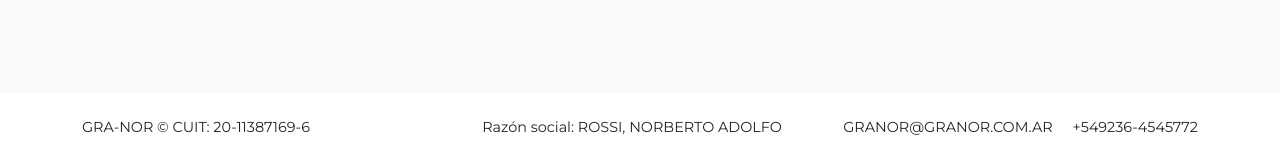
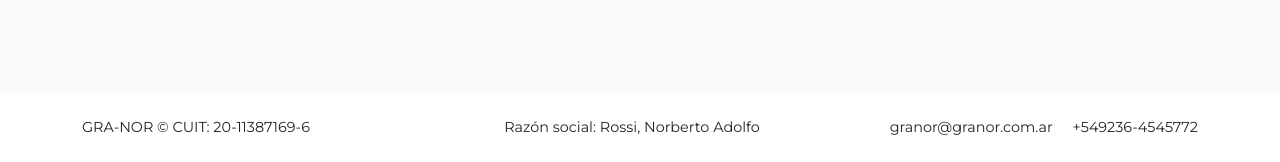
Before and after one commit to granor236/granor, a website: page index.html in a window 1280 px wide. Shown: the part 3205-3367 px from the top of the page. Drawn offline with nearby package versions, Linux system fonts and the light colour scheme.

Commit message:
Update index.html

```diff
--- a/index.html
+++ b/index.html
@@ -203,10 +203,10 @@
                 <div class="row align-items-center">
                     <div class="col-lg-4 text-lg-start">GRA-NOR &copy; CUIT: 20-11387169-6</div>
                     <div class="col-lg-4 my-3 my-lg-0">
-                        <a class="link-dark text-decoration-none me-3" >Razón social: ROSSI, NORBERTO ADOLFO</a>
+                        <a class="link-dark text-decoration-none me-3" >Razón social: Rossi, Norberto Adolfo</a>
                     </div>
                     <div class="col-lg-4 text-lg-end">
-                        <a class="link-dark text-decoration-none me-3" >GRANOR@GRANOR.COM.AR</a>
+                        <a class="link-dark text-decoration-none me-3" >granor@granor.com.ar</a>
                         <a class="link-dark text-decoration-none" >+549236-4545772</a>
                     </div>
                 </div>
```
